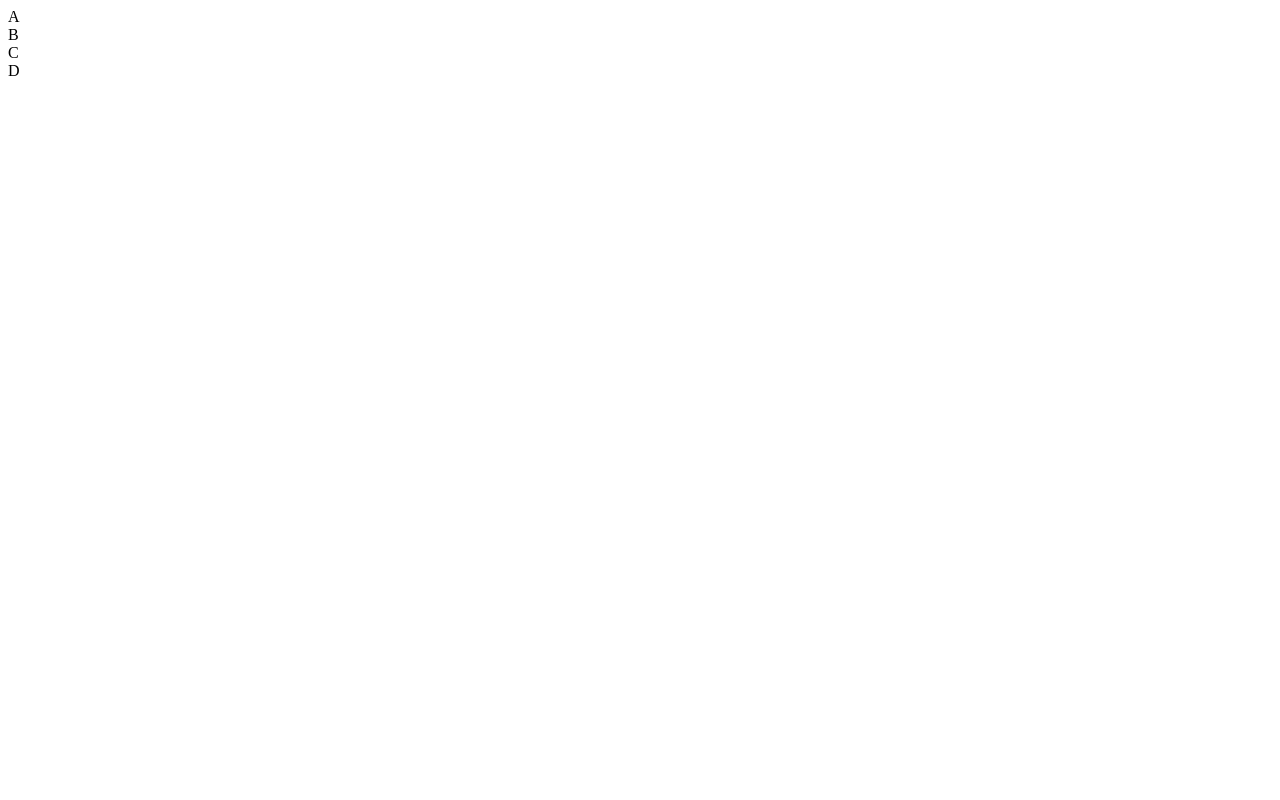
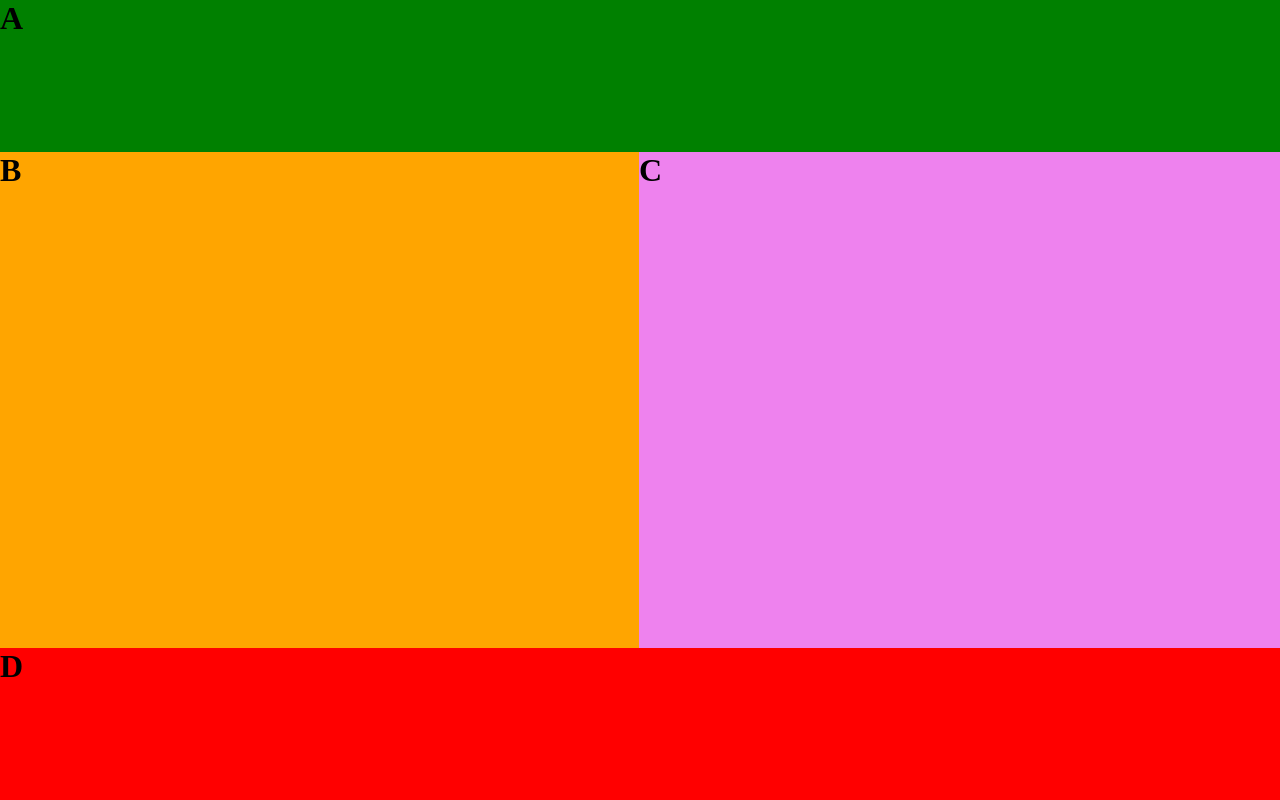
Before and after one commit to federico-batalla/Evaluaciones, a plain HTML site: page ev2/punto2/index.html in a window 1280 px wide. Drawn offline with Linux system fonts and the light colour scheme.

Commit message:
ya maquetado

```diff
--- a/ev2/punto2/index.html
+++ b/ev2/punto2/index.html
@@ -4,14 +4,16 @@
     <meta charset="UTF-8">
     <meta http-equiv="X-UA-Compatible" content="IE=edge">
     <meta name="viewport" content="width=device-width, initial-scale=1.0">
+    <link rel="stylesheet" href="style.css">
     <title>ejercicio2</title>
 </head>
 <body>
-    <section class="container">
+
+    <div class="container">
         <div class="a">A</div>
         <div class="b">B</div>
         <div class="c">C</div>
         <div class="d">D</div>
-    </section>
+    </div>
 </body>
 </html>
--- a/ev2/punto2/style.css
+++ b/ev2/punto2/style.css
@@ -0,0 +1,72 @@
+
+html,body {
+    height: 100vh;
+    margin: 0;
+    padding: 0;
+    }
+
+.container{
+    height: 100vh;
+}
+
+div>*{
+    font-weight: bold;
+    font-size: xx-large;
+}
+
+
+.a{
+    background-color: red;
+    height: 25%;
+
+    grid-area: area-a;
+
+
+}
+
+.b{
+    background-color: orange;
+    height: 35%;
+    grid-area: area-b;
+}
+
+.c{
+    background-color: violet;
+    height: 25%;
+    grid-area: area-c;
+}
+
+.d{
+    background-color: blue;
+    height:15%;
+    grid-area: area-d;
+}
+
+@media only screen and (min-width: 660px){
+
+
+    .container{
+        height: 100vh;
+        display: grid;
+        grid-template-areas:
+        "area-a area-a area-a area-a"
+        "area-b area-b area-c area-c"
+        "area-b area-b area-c area-c"
+        "area-b area-b area-c area-c"
+        "area-b area-b area-c area-c"
+        "area-d area-d area-d area-d";
+    }
+
+    .a{
+        background-color: green;
+        height: 100%;
+    }
+
+    .b,.c{
+        height: 100%;
+    }
+    .d{
+        background-color: red;
+        height: 100%;
+    }
+}
```
